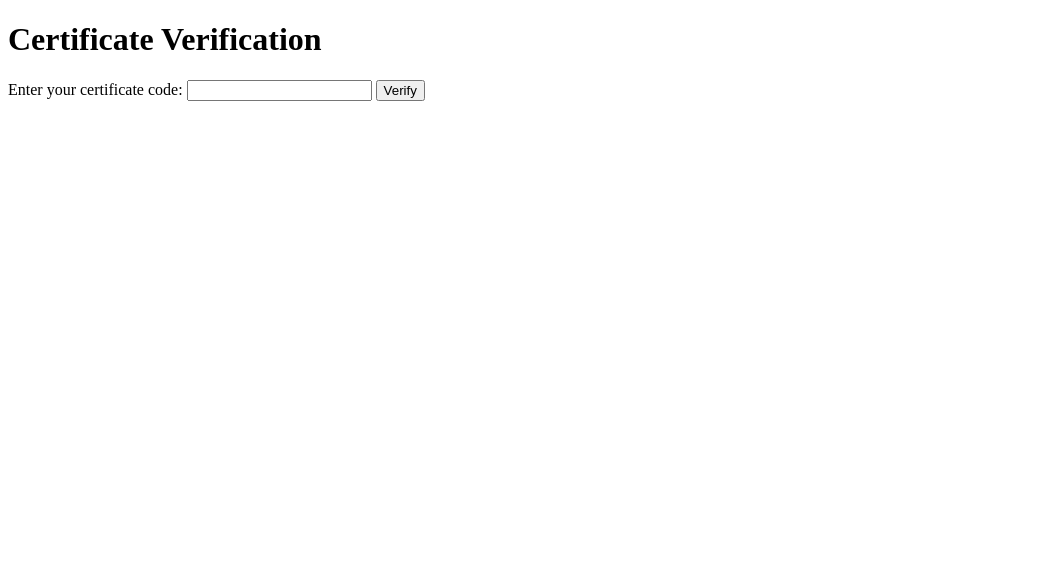
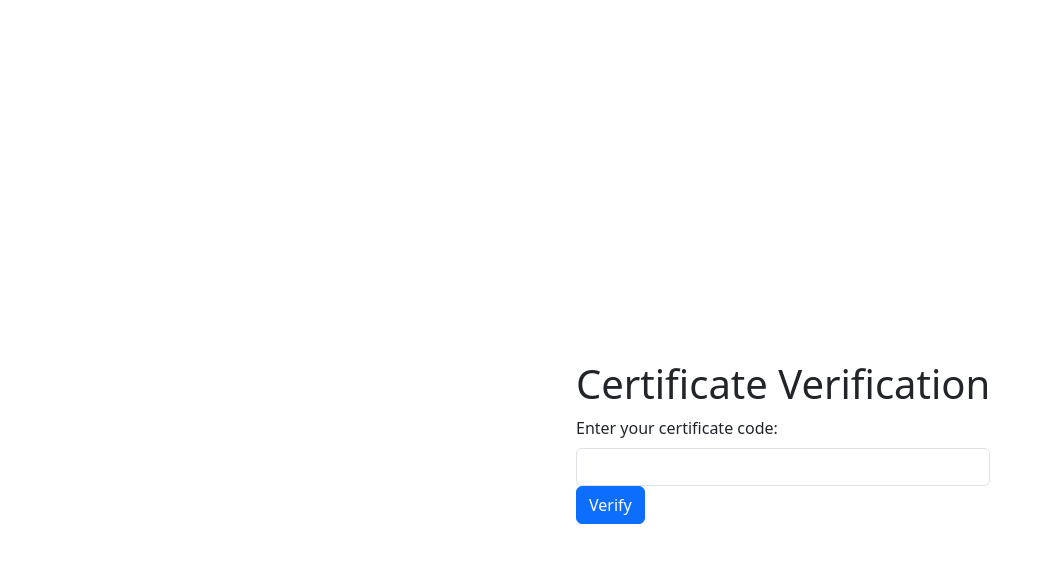
Before and after one commit to SaumyaGuptaTechnokrat/Certifiacate_Verification, a plain HTML site: page index.html in a window 1280 px wide. Shown: the whole page, without its empty margins (0-1045 px from the left). Drawn offline with nearby package versions, Linux system fonts and the light colour scheme.

Commit message:
Update index.html

```diff
--- a/index.html
+++ b/index.html
@@ -2,13 +2,18 @@
 <html>
 <head>
     <title>Certificate Verification</title>
+<link href="https://cdn.jsdelivr.net/npm/bootstrap@5.3.1/dist/css/bootstrap.min.css" rel="stylesheet" integrity="sha384-4bw+/aepP/YC94hEpVNVgiZdgIC5+VKNBQNGCHeKRQN+PtmoHDEXuppvnDJzQIu9" crossorigin="anonymous">
+    <script src="https://cdn.jsdelivr.net/npm/bootstrap@5.3.1/dist/js/bootstrap.bundle.min.js" integrity="sha384-HwwvtgBNo3bZJJLYd8oVXjrBZt8cqVSpeBNS5n7C8IVInixGAoxmnlMuBnhbgrkm" crossorigin="anonymous"></script>
+
 </head>
 <body>
-    <h1>Certificate Verification</h1>
-    <label for="certificateCode">Enter your certificate code:</label>
-    <input type="text" id="certificateCode">
-    <button onclick="verifyCertificate()">Verify</button>
+  <div style="position:absolute; left:45%; top:45%;">
+        <h1>Certificate Verification</h1>
+    <label for="certificateCode" class="form-label">Enter your certificate code:</label>
+    <input class="form-control" type="text" id="certificateCode">
+    <button class="btn btn-primary" onclick="verifyCertificate()">Verify</button>
     <p id="verificationResult"></p>
+  </div>
 
     <script src="certificate_verification.js"></script>
 </body>
```
